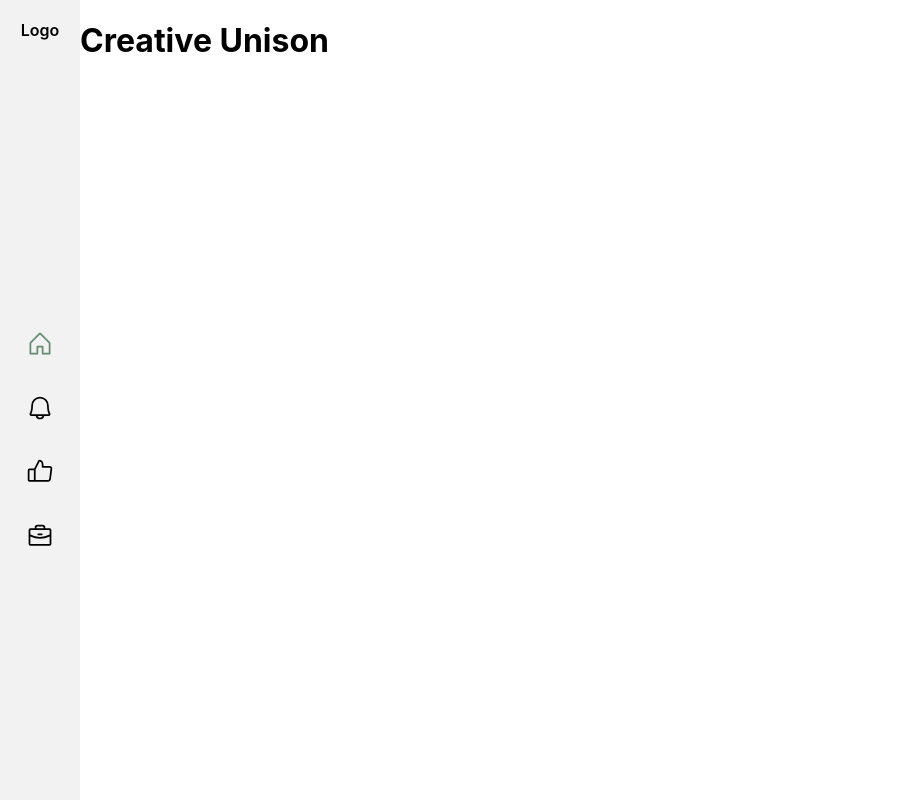
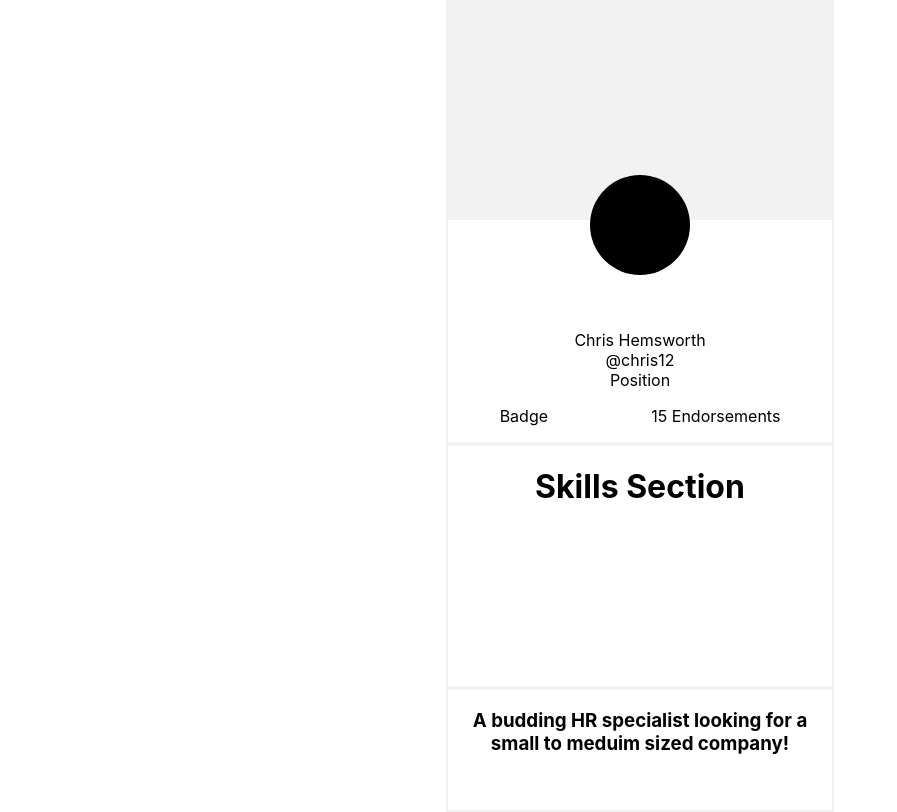
Before and after one commit to 902Youth/CU-Frontend, a React (Vite) app: page /home in a window 1280 px wide. Shown: the whole page, without its empty margins (0-897 px from the left). Built offline with nearby package versions, Linux system fonts and the light colour scheme.

Commit message:
Profile quick view
Created a basic outline for the profile quick view. The component was added to the App.tsx file on this branch.

```diff
--- a/package.json
+++ b/package.json
@@ -21,7 +21,7 @@
     "react-dom": "^18.2.0",
     "react-redux": "^9.1.1",
     "react-router": "^6.22.3",
-    "react-router-dom": "^6.22.3",
+    "react-router-dom": "^6.23.0",
     "redux": "^5.0.1"
   },
   "devDependencies": {
--- a/src/App.tsx
+++ b/src/App.tsx
@@ -2,16 +2,22 @@ import React from "react";
 
 import NavBar from "./components/NavBar/NavBar";
 
-import "./styles/App.css";
+import "./Styles/App.css";
+import ProfileQuickView from "./components/ProfileQuickView/ProfileQuickView";
 
 const App: React.FC = () => {
   return (
-    <div className="container-main">
-      <NavBar />
-      <div className="container-page">
-        <h1>Creative Unison</h1>
-      </div>
-    </div>
+    <>
+      {/* <div className="container-main">
+        <NavBar />
+
+        <div className="container-page">
+          <h1>Creative Unison</h1>
+        </div>
+      </div> */}
+
+      <ProfileQuickView />
+    </>
   );
 };
 
--- a/src/components/NavBar/NavBar.css
+++ b/src/components/NavBar/NavBar.css
@@ -1,4 +1,4 @@
-@import "../../styles/variables.css";
+@import "../../Styles/variables.css";
 
 .container-nav-bar {
   width: 80px;
--- /dev/null
+++ b/src/components/ProfileQuickView/ProfileQuickView.css
@@ -0,0 +1,63 @@
+@import "../../Styles/variables.css";
+
+.container-quickview {
+    display: flex;
+    flex-direction: column;
+    justify-content: center;
+    align-items: center;
+}
+
+.container-profile {
+    display: flex;
+    flex-direction: column;
+    border: 2px solid var(--primary-gray);
+    height: 55vh;
+    width: 30vw;
+}
+
+.background-pic {
+    background-color: var(--primary-gray);
+    height: 50%;
+    width: 100%;
+}
+
+.pfp {
+    height: 100px;
+    width: 100px;
+    border-radius: 50%;
+    background-color: black;
+    position: relative;
+    z-index: 10;
+    top: -50px;
+    margin: 5px;
+}
+
+.profile-info {
+    display: flex;
+    flex-direction: column;
+    justify-content: center;
+    align-items: center;
+}
+
+.profile-info p {
+    margin: 0;
+}
+
+.profile-endorsements {
+    display: flex;
+    justify-content: space-around;
+}
+
+.container-skills {
+    border: 2px solid var(--primary-gray);
+    height: 30vh;
+    width: 30vw;
+    text-align: center;
+}
+
+.container-bio {
+    border: 2px solid var(--primary-gray);
+    height: 15vh;
+    width: 30vw;
+    text-align: center;
+}
--- /dev/null
+++ b/src/components/ProfileQuickView/ProfileQuickView.tsx
@@ -0,0 +1,30 @@
+import './ProfileQuickView.css'
+
+export default function ProfileQuickView(): JSX.Element {
+    return (
+        <div className="container-quickview">
+            <div className="container-profile">
+                <div className='background-pic'></div>
+                <div className='profile-info'>
+                    <div className='pfp'></div>
+                    <p>Chris Hemsworth</p>
+                    <p>@chris12</p>
+                    <p>Position</p>
+                </div>
+                <div className='profile-endorsements'>
+                    <p>Badge</p>
+                    <p>15 Endorsements</p>
+                </div>
+            </div>
+
+            <div className="container-skills">
+                <h1>Skills Section</h1>
+            </div>
+
+            <div className="container-bio">
+                <h3>A budding HR specialist looking for a small to meduim sized company!</h3>
+            </div>
+        </div>
+    );
+
+}
```
Also changed, not shown: 1 other file (tests, documents, lock files or other folders).
